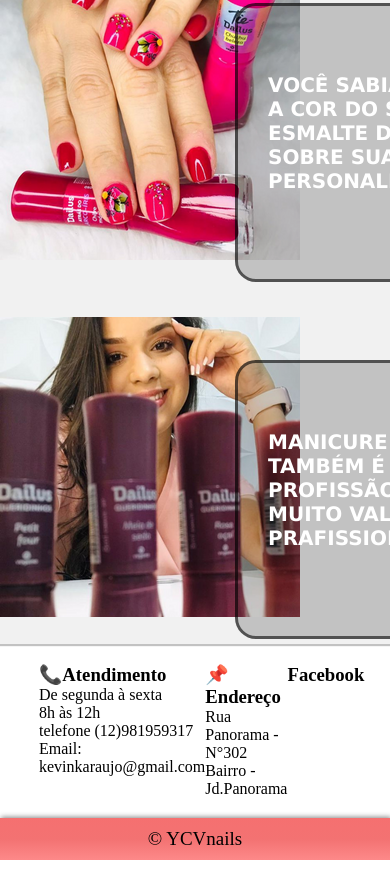
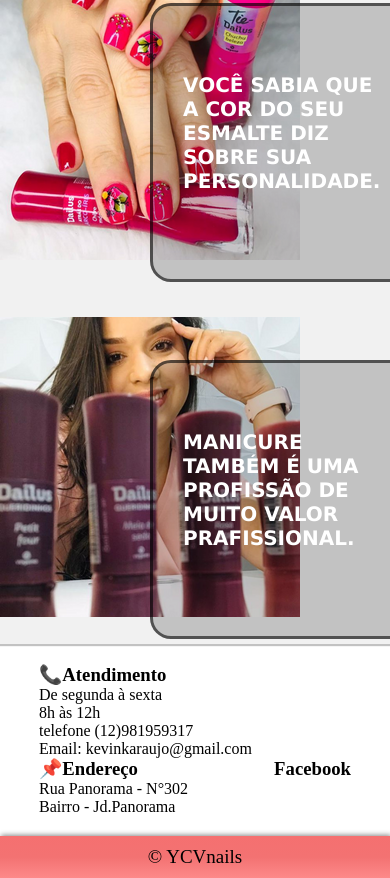
Before and after one commit to KevinKAraujo/ProjetoSite, a plain HTML site: page index.html in a window 390 px wide. Shown: the part 1790-2668 px from the top of the page. Drawn offline with Linux system fonts and the light colour scheme; a web font is replaced by a local one.

Commit message:
Responsividade

```diff
--- a/css/style.css
+++ b/css/style.css
@@ -182,7 +182,7 @@ img{
     height: 206px;
     position: relative;
     margin-top: -341px;
-    margin-left: 235px;
+    margin-left: 150px;
     margin-bottom: 5px;
     border-radius: 21px;
     border: solid rgba(0, 0, 0, 0.589);
@@ -206,6 +206,7 @@ img{
     background-color: white;
     display: flex;
     justify-content: space-between;
+    flex-wrap: wrap;
     margin-top: 10px;
     margin: auto;
     max-width: 80%;
```
